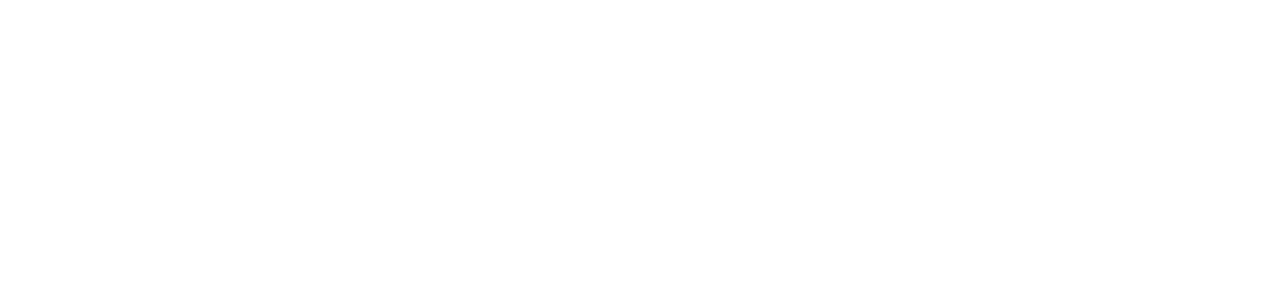
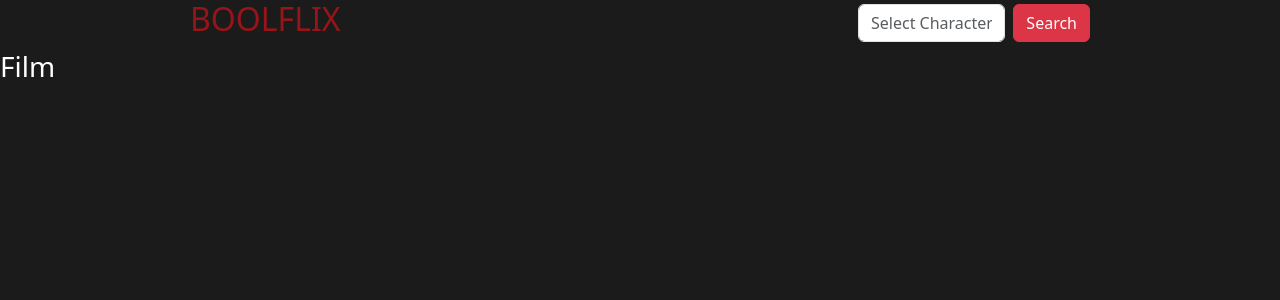
Before and after one commit to Benedettopana/vite-boolflix, a Vue app: page / in a window 1280 px wide. Shown: the top 300 px of the page. Built offline with nearby package versions, Linux system fonts and the light colour scheme; no server answers.

Commit message:
[add]milestone 1

```diff
--- a/src/App.vue
+++ b/src/App.vue
@@ -1,31 +1,47 @@
 <script>
 import axios from "axios";
+import { store } from "./data/store";
 // Components
 import Header from "./components/Header.vue";
+import Main from "./components/Main.vue";
 
 export default {
   components: {
     Header,
+    Main,
   },
   data() {
     return {
       axios,
     };
   },
+
+  methods: {
+    getApi() {
+      axios
+        .get(store.apiUrl, {
+          params: store.queryparams,
+        })
+        .then((result) => {
+          store.filmList = result.data.results;
+          console.log("risultato ----->", store.filmList);
+        })
+        .catch((error) => {
+          console.log(error);
+        });
+    },
+  },
+  mounted() {
+    this.getApi();
+  },
 };
 </script>
 
 <template>
-  <div>
-    <h1></h1>
-  </div>
+  <Header />
+  <Main />
 </template>
 
 <style lang="scss">
 @import "./assets/scss/main.scss";
-
-h1 {
-  font-weight: 800;
-  color: red;
-}
 </style>
--- a/src/assets/scss/partials/_generals.scss
+++ b/src/assets/scss/partials/_generals.scss
@@ -1,5 +1,13 @@
 @use "./variables" as *;
 
 body {
-  background-color: gray;
+  background-color: $bg-body-color !important;
+  color: $color-text !important;
+  header {
+    color: $color-text;
+    background-color: $bg-header-color;
+  }
+  // main {
+
+  // }
 }
--- a/src/assets/scss/partials/_variables.scss
+++ b/src/assets/scss/partials/_variables.scss
@@ -1 +1,4 @@
+$bg-header-color: #1b1b1b;
 $color-logo: #951519;
+$bg-body-color: #1b1b1b;
+$color-text: #fff;
--- a/src/components/Header.vue
+++ b/src/components/Header.vue
@@ -12,11 +12,22 @@
 <template>
   <header>
     <div class="container-fluid">
-      <div class="row row-cols-2">
+      <div class="menu row row-cols-2 justify-content-around">
         <div class="col logo">
           <h2 class="text-uppercase">Boolflix</h2>
         </div>
-        <div class="col"></div>
+        <div class="col-3">
+          <div class="src-Bar d-flex justify-content-between mt-1">
+            <input
+              class="form-control mx-2"
+              type="text"
+              placeholder="Select Character"
+              v-model="searchQuery"
+              @keyup.enter="searchCharacter"
+            />
+            <div class="btn btn-danger">Search</div>
+          </div>
+        </div>
       </div>
     </div>
   </header>
@@ -25,8 +36,23 @@
 <style lang="scss" scoped>
 @use "../assets/scss/main.scss";
 @use "../assets/scss/partials/variables.scss" as *;
+header {
+  .menu {
+    height: 50px;
+    margin: 0 100px;
+    .logo {
+      color: $color-logo;
+    }
 
-.logo {
-  color: $color-logo;
+    .src-bar {
+      margin-left: 50%;
+      display: flex;
+      .src {
+        width: 20%;
+      }
+      .btn {
+      }
+    }
+  }
 }
 </style>
--- /dev/null
+++ b/src/components/Main.vue
@@ -0,0 +1,22 @@
+<script>
+export default {
+  data() {
+    return {};
+  },
+};
+</script>
+<template>
+  <!-- FIXME: inserire container -->
+  <main>
+    <h3>Film</h3>
+  </main>
+</template>
+
+<style lang="scss" scoped>
+@use "../assets/scss/main.scss";
+@use "../assets/scss/partials/variables" as *;
+
+main {
+  background-color: $bg-body-color;
+}
+</style>
--- /dev/null
+++ b/src/data/store.js
@@ -0,0 +1,14 @@
+import { reactive } from "vue";
+
+export const store = reactive({
+  // apiUrl:
+  //   "`https://api.themoviedb.org/3/search/movie?api_key=${ key }&query=ritorno+al+futuro`",
+  // key: "b67c97a35d3e4e84ab9ea6b569a41bf8",
+  apiUrl:
+    "https://api.themoviedb.org/3/search/movie?api_key=b67c97a35d3e4e84ab9ea6b569a41bf8&language=it",
+  queryparams: {
+    query: "matrix",
+  },
+  filmList: [],
+  toSearch: "",
+});
```
Also changed, not shown: src/components/partials/card.vue (added, +12 -0 lines).
